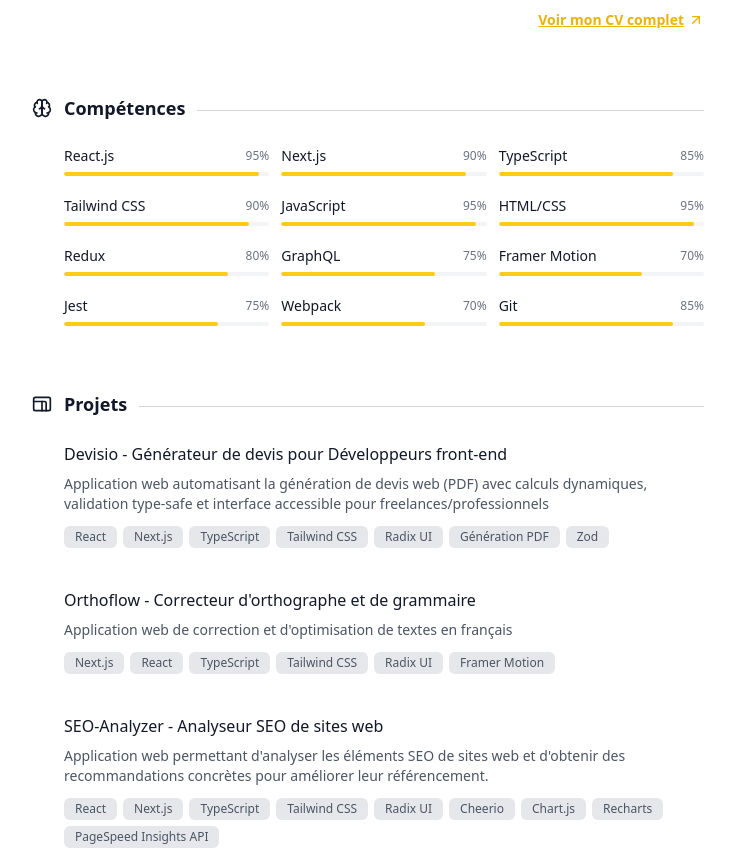
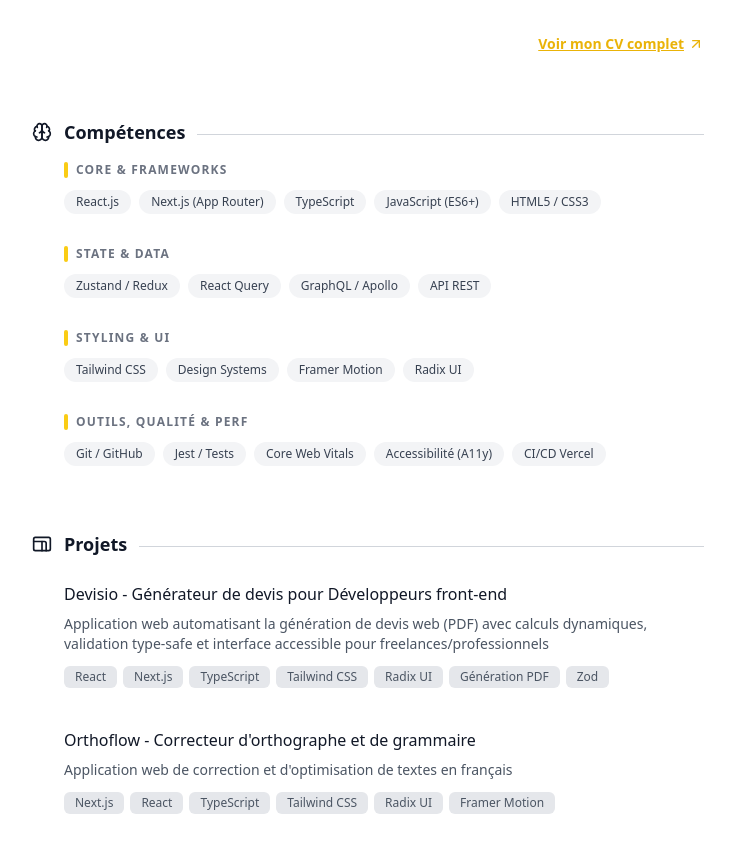
Before and after one commit to nassoa/pronass, a Next.js app: page / in a window 1280 px wide. Shown: the part 1880-2738 px from the top of the page, without its empty margins (468-1203 px from the left). Built offline with nearby package versions, Linux system fonts and the light colour scheme; a web font is replaced by a local one.

Commit message:
skill section udpated

```diff
--- a/src/app/page.tsx
+++ b/src/app/page.tsx
@@ -211,10 +211,12 @@ export default function Portfolio() {
             <div className="space-y-4 pl-8">
               <p className="text-gray-600 dark:text-gray-400">
                 Développeur front-end passionné depuis plus de{" "}
-                <strong>10 ans</strong>, je conçois des interfaces sur mesure
-                ( React.js, Next.js), des
-                traditionnels aux headless (Strapi, Contentful) associées à des architectures <strong>JAMstack</strong>, pour
-                allier esthétique et fonctionnalité.
+                <strong>8 ans</strong>, je conçois des interfaces modernes et
+                évolutives avec <strong>React.js</strong> et{" "}
+                <strong>Next.js</strong>, en intégrant des solutions{" "}
+                <strong>CMS headless</strong> (Strapi, Contentful) et des
+                architectures <strong>JAMstack</strong> pour allier esthétique
+                et fonctionnalité.
               </p>
 
               <p className="text-gray-600 dark:text-gray-400">
@@ -265,19 +267,60 @@ export default function Portfolio() {
               <span>Compétences</span>
               <span className="mt-1 block flex-grow h-[1px] bg-gray-300 dark:bg-slate-200"></span>
             </h2>
-            <div className="grid grid-cols-2 md:grid-cols-3 gap-3 pl-8">
-              <SkillBadge name="React.js" level={95} />
-              <SkillBadge name="Next.js" level={90} />
-              <SkillBadge name="TypeScript" level={85} />
-              <SkillBadge name="Tailwind CSS" level={90} />
-              <SkillBadge name="JavaScript" level={95} />
-              <SkillBadge name="HTML/CSS" level={95} />
-              <SkillBadge name="Redux" level={80} />
-              <SkillBadge name="GraphQL" level={75} />
-              <SkillBadge name="Framer Motion" level={70} />
-              <SkillBadge name="Jest" level={75} />
-              <SkillBadge name="Webpack" level={70} />
-              <SkillBadge name="Git" level={85} />
+            <div className="space-y-8 pl-8">
+              <div>
+                <div className="flex items-center gap-2 mb-3">
+                  <span className="w-1 h-4 rounded-full bg-yellow-400 dark:bg-yellow-500"></span>
+                  <h3 className="text-xs font-bold uppercase tracking-widest text-gray-500 dark:text-gray-400">Core & Frameworks</h3>
+                </div>
+                <div className="flex flex-wrap gap-2">
+                  <SkillBadge name="React.js" />
+                  <SkillBadge name="Next.js (App Router)" />
+                  <SkillBadge name="TypeScript" />
+                  <SkillBadge name="JavaScript (ES6+)" />
+                  <SkillBadge name="HTML5 / CSS3" />
+                </div>
+              </div>
+
+              <div>
+                <div className="flex items-center gap-2 mb-3">
+                  <span className="w-1 h-4 rounded-full bg-yellow-400 dark:bg-yellow-500"></span>
+                  <h3 className="text-xs font-bold uppercase tracking-widest text-gray-500 dark:text-gray-400">State & Data</h3>
+                </div>
+                <div className="flex flex-wrap gap-2">
+                  <SkillBadge name="Zustand / Redux" />
+                  <SkillBadge name="React Query" />
+                  <SkillBadge name="GraphQL / Apollo" />
+                  <SkillBadge name="API REST" />
+                </div>
+              </div>
+
+              <div>
+                <div className="flex items-center gap-2 mb-3">
+                  <span className="w-1 h-4 rounded-full bg-yellow-400 dark:bg-yellow-500"></span>
+                  <h3 className="text-xs font-bold uppercase tracking-widest text-gray-500 dark:text-gray-400">Styling & UI</h3>
+                </div>
+                <div className="flex flex-wrap gap-2">
+                  <SkillBadge name="Tailwind CSS" />
+                  <SkillBadge name="Design Systems" />
+                  <SkillBadge name="Framer Motion" />
+                  <SkillBadge name="Radix UI" />
+                </div>
+              </div>
+
+              <div>
+                <div className="flex items-center gap-2 mb-3">
+                  <span className="w-1 h-4 rounded-full bg-yellow-400 dark:bg-yellow-500"></span>
+                  <h3 className="text-xs font-bold uppercase tracking-widest text-gray-500 dark:text-gray-400">Outils, Qualité & Perf</h3>
+                </div>
+                <div className="flex flex-wrap gap-2">
+                  <SkillBadge name="Git / GitHub" />
+                  <SkillBadge name="Jest / Tests" />
+                  <SkillBadge name="Core Web Vitals" />
+                  <SkillBadge name="Accessibilité (A11y)" />
+                  <SkillBadge name="CI/CD Vercel" />
+                </div>
+              </div>
             </div>
           </section>
 
--- a/src/components/skill-badge.tsx
+++ b/src/components/skill-badge.tsx
@@ -1,29 +1,13 @@
 "use client";
-
-import { motion } from "framer-motion";
 
 interface SkillBadgeProps {
   name: string;
-  level: number;
 }
 
-export function SkillBadge({ name, level }: SkillBadgeProps) {
+export function SkillBadge({ name }: SkillBadgeProps) {
   return (
-    <div className=" border-gray-100 dark:border-gray-800 pt-2">
-      <div className="flex justify-between items-center mb-1.5">
-        <h3 className="text-sm text-gray-900 dark:text-white">{name}</h3>
-        <span className="text-xs text-gray-500 dark:text-gray-400">
-          {level}%
-        </span>
-      </div>
-      <div className="h-1 bg-gray-100 dark:bg-gray-800 rounded-full overflow-hidden">
-        <motion.div
-          className="h-full bg-yellow-400 dark:bg-yellow-500 rounded-full"
-          initial={{ width: 0 }}
-          animate={{ width: `${level}%` }}
-          transition={{ duration: 1, delay: 0.2 }}
-        />
-      </div>
-    </div>
+    <span className="inline-flex items-center gap-1.5 px-3 py-1 rounded-full text-xs font-medium bg-gray-100 dark:bg-gray-800/80 text-gray-700 dark:text-gray-300 hover:bg-yellow-100 dark:hover:bg-yellow-900/30 hover:text-yellow-800 dark:hover:text-yellow-400 transition-colors duration-200 cursor-default">
+      {name}
+    </span>
   );
 }
```
